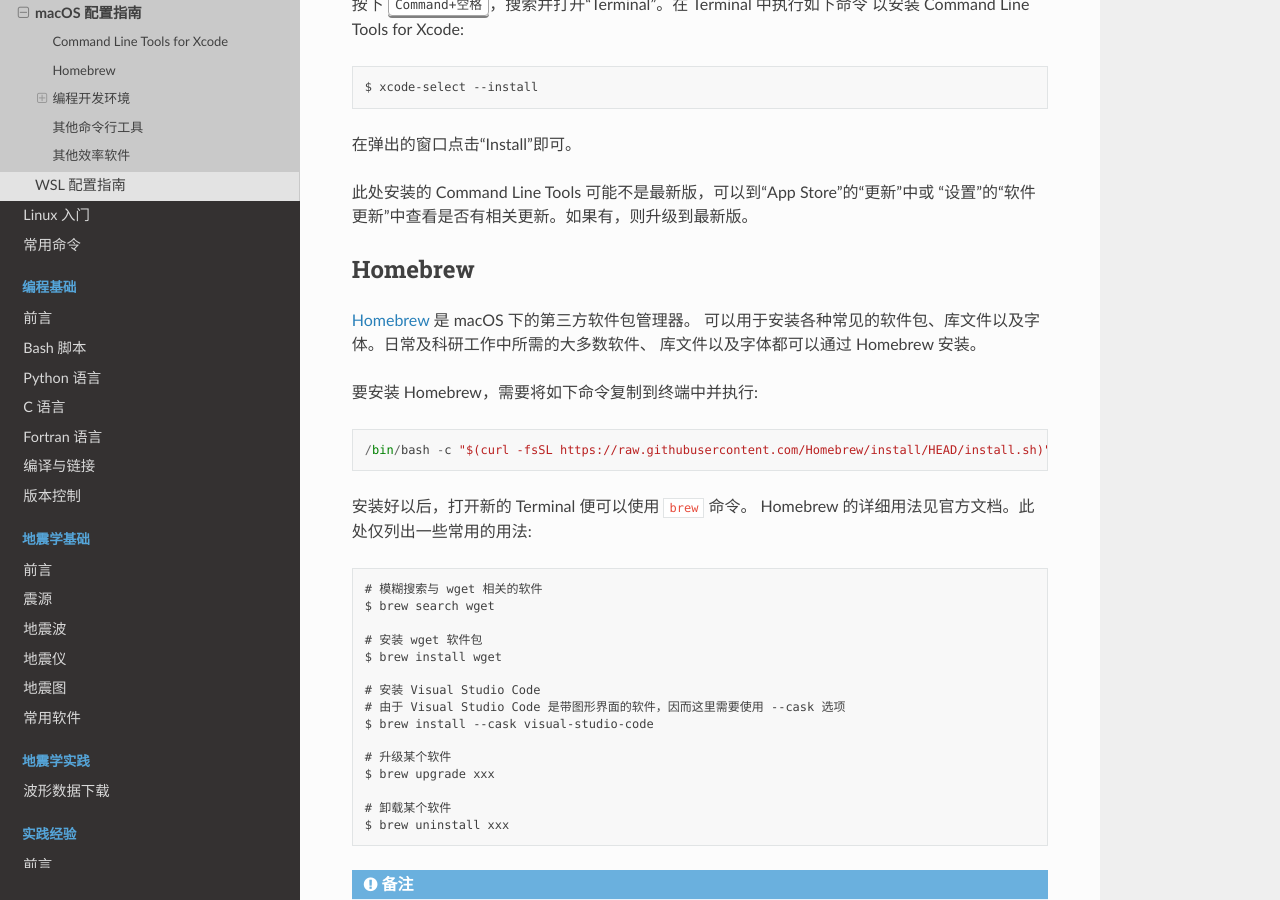
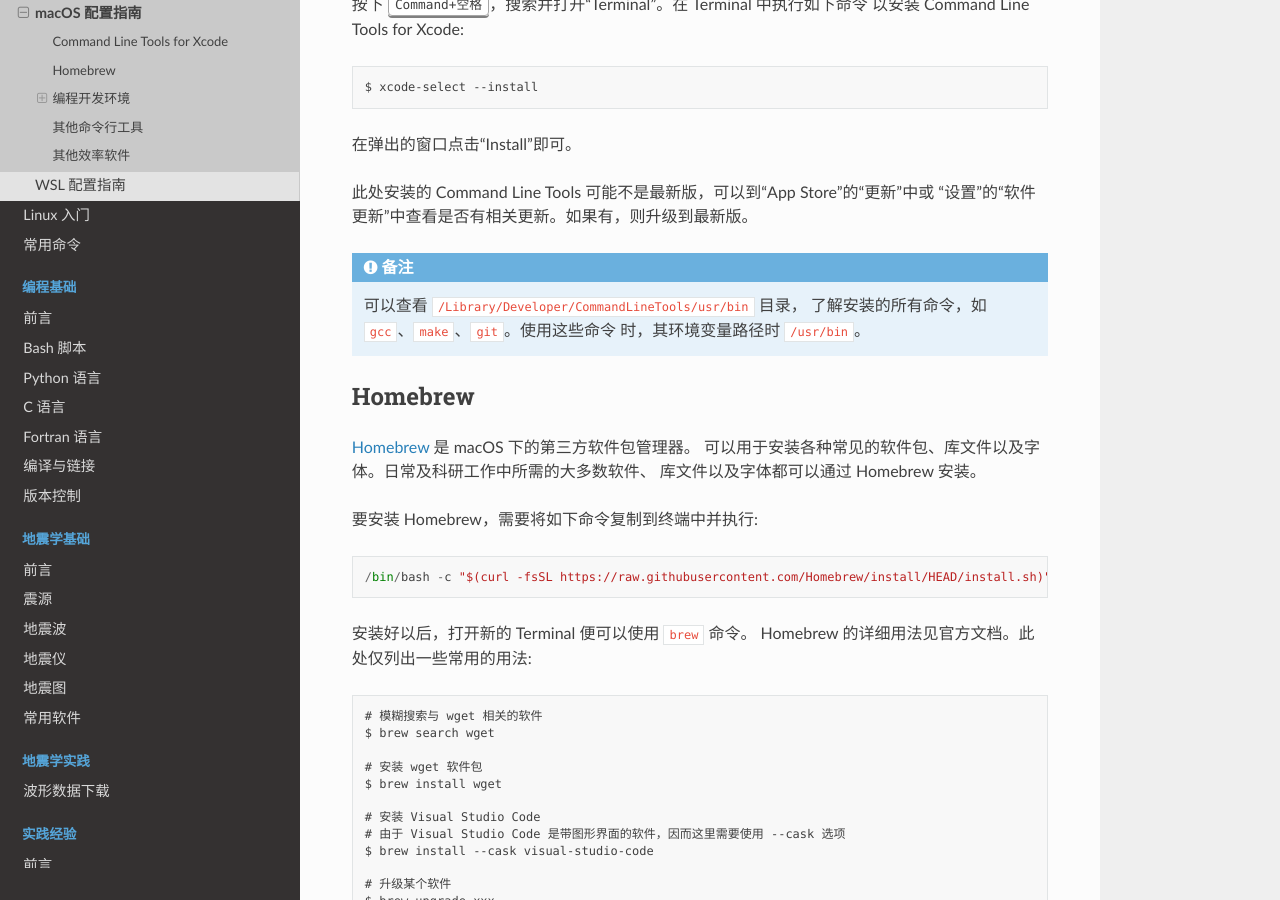
Before and after one commit to seismo-learn/seismology101, a Sphinx documentation site: the page built from source/computer/macos-setup.rst, in a window 1280 px wide and 900 px high, scrolled down 496 px. Built offline with Sphinx 7.4.7 and the Read the Docs theme 2.0.0, drawn with Linux system fonts in a browser that asks for light colours.

Commit message:
Add a note for CLT for Xcode

```diff
--- a/source/computer/macos-setup.rst
+++ b/source/computer/macos-setup.rst
@@ -27,6 +27,13 @@
 
 此处安装的 Command Line Tools 可能不是最新版，可以到“App Store”的“更新”中或
 “设置”的“软件更新”中查看是否有相关更新。如果有，则升级到最新版。
+
+.. note::
+
+   可以查看 ``/Library/Developer/CommandLineTools/usr/bin`` 目录，
+   了解安装的所有命令，如 ``gcc``\ 、``make``\ 、``git``\ 。使用这些命令
+   时，其环境变量路径时 ``/usr/bin``\ 。
+
 
 Homebrew
 --------
```
